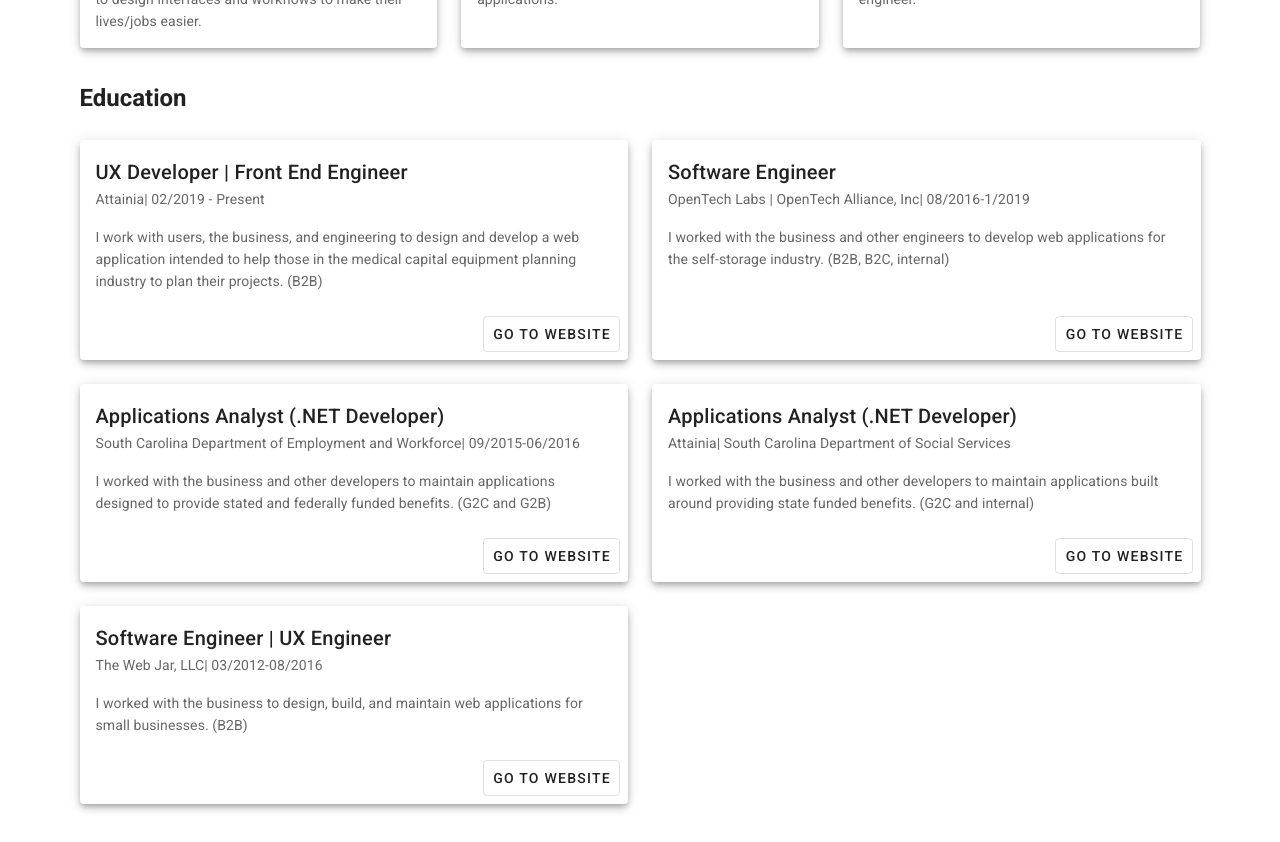
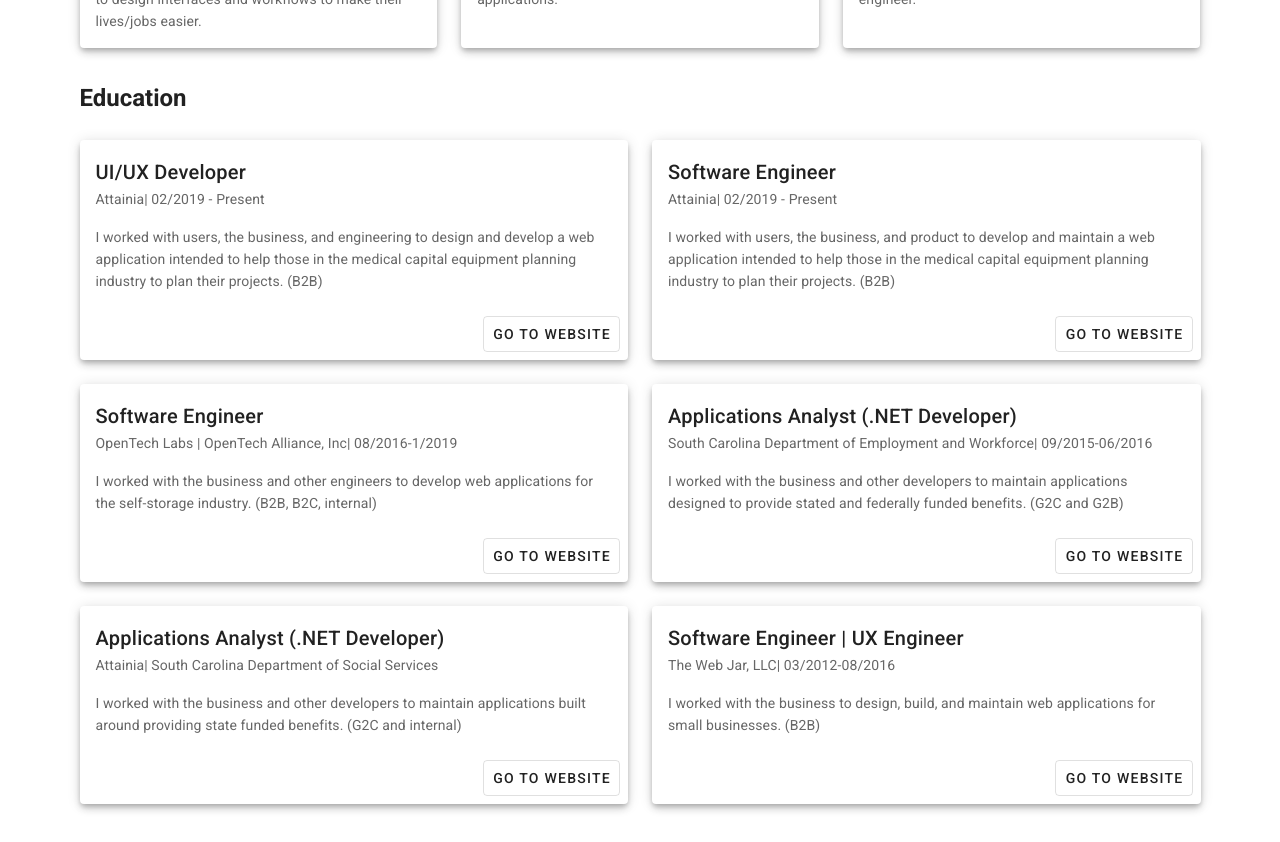
Before and after one commit to rvehall/portfolio, a Vue app: page / in a window 1280 px wide. Shown: the part 1680-2522 px from the top of the page. Built offline with nearby package versions, Linux system fonts and the light colour scheme.

Commit message:
Update Education

```diff
--- a/src/components/about/Introduction.vue
+++ b/src/components/about/Introduction.vue
@@ -6,10 +6,8 @@
       </v-avatar>
     </v-col>
     <v-col
-      cols="12"
-       v-show="!portfolio"
-    >Hi! I am Violet Hall and I work as UX and Front End Developer. My passion is creating a user centered user experience.</v-col>
-    <v-col cols="12" v-show="!resume">
+      cols="12">Hi! I am Violet Hall and I work as UX and Front End Developer. My passion is creating a user centered user experience.</v-col>
+    <v-col cols="12">
       “User experience encompasses all aspects of the end-user’s interaction with the company, its services, and its products.”
       <br />– Don Norman, Cognitive Scientist & User Experience Architect
     </v-col>
--- a/src/components/resume/Work.vue
+++ b/src/components/resume/Work.vue
@@ -23,11 +23,19 @@
   data: () => ({
     items: [
       {
-        what: "UX Developer | Front End Engineer",
+        what: "UI/UX Developer",
         when: "02/2019 - Present",
         where: "Attainia",
         how:
-          "I work with users, the business, and engineering to design and develop a web application intended to help those in the medical capital equipment planning industry to plan their projects. (B2B)",
+          "I worked with users, the business, and engineering to design and develop a web application intended to help those in the medical capital equipment planning industry to plan their projects. (B2B)",
+        url: "http://attainia.com/",
+      },
+      {
+        what: "Software Engineer",
+        when: "02/2019 - Present",
+        where: "Attainia",
+        how:
+          "I worked with users, the business, and product to develop and maintain a web application intended to help those in the medical capital equipment planning industry to plan their projects. (B2B)",
         url: "http://attainia.com/",
       },
       {
```
